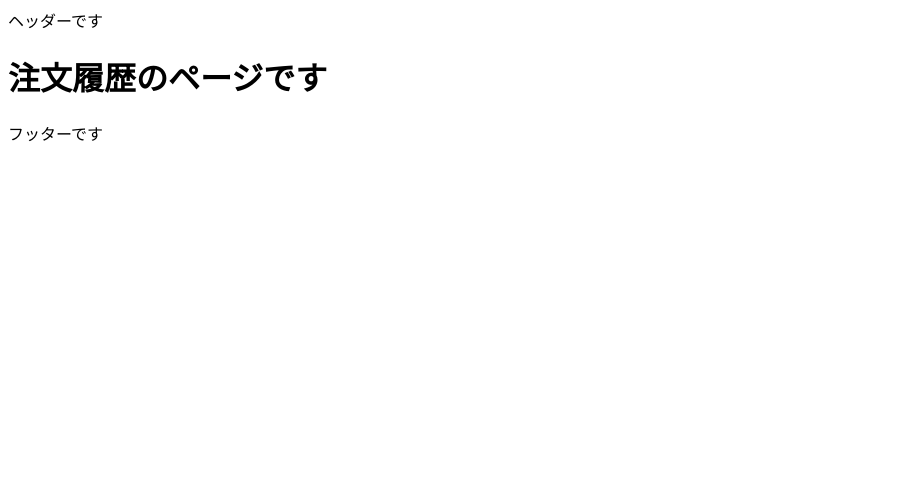
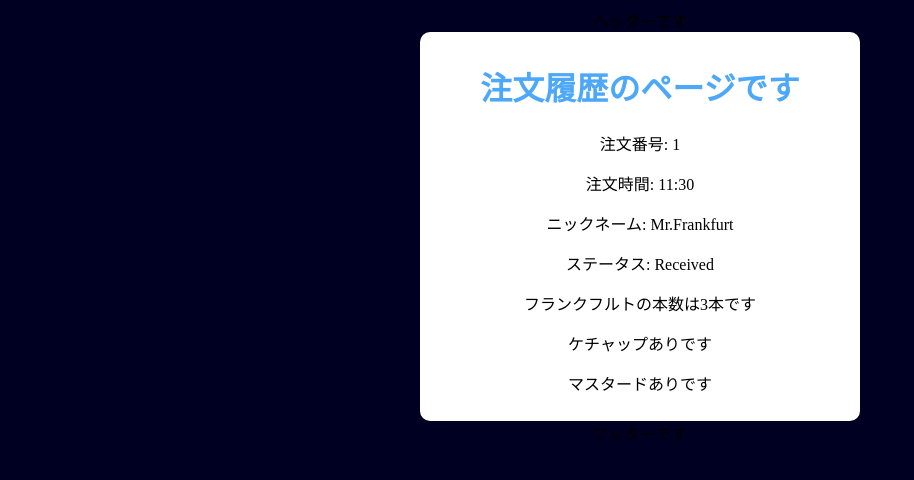
Before and after one commit to oithxs/mobile-order-2024, a Flask app: page /history in a window 1280 px wide. Shown: the top 480 px of the page, without its empty margins (0-914 px from the left). Run offline with Flask 3, Linux system fonts and the light colour scheme.

Commit message:
注文データをhistoryに表示するように変更

```diff
--- a/Flask/app.py
+++ b/Flask/app.py
@@ -1,4 +1,5 @@
 from flask import Flask, render_template, request
+#from flask_sqlalchemy import SQLAlchemy
 
 app = Flask(__name__)
 true = 1
@@ -10,13 +11,11 @@ def home():
 #トップページ
 @app.route('/top')
 def top():
-    order_data = {
-        "count": 3,
-        "ketchup": true,
-        "mustard": true,
-        "time": "11:30"
-    }
-    return render_template("/user/top.html", order_data = order_data)
+    return render_template("/user/top.html")
+
+@app.route('/sgrid')
+def sgrid():
+    return render_template("/user/sgrid.html")
 
 #お客さんが注文するページ
 @app.route('/order')
@@ -34,9 +33,18 @@ def result():
     return render_template("/user/result.html")
 
 #注文履歴のページ
-@app.route('/history')
+@app.route('/history',methods=['GET'])
 def history():
-    return render_template("/user/history.html")
+    history_data = {
+        "number": 1,
+        "time": "11:30",
+        "nickname": "Mr.Frankfurt",
+        "status": "Received",
+        "count": 3,
+        "ketchup": true,
+        "mustard": true
+    }
+    return render_template("/user/history.html", history_data = history_data)
 
 #エラーページ
 @app.route('/error')
--- a/Flask/static/css/user/history.css
+++ b/Flask/static/css/user/history.css
@@ -0,0 +1,35 @@
+@charset "UTF-8";
+
+h1{
+    color: #4ea8f9;
+}
+
+body {
+    text-align: center;
+    background: #000022;
+}
+
+.appframe{
+    background: #ffffff;
+    width: 420px;
+    margin: auto;
+    padding: 10px;
+    border-radius: 10px;
+}
+
+ul{
+    list-style: none;
+    padding: 0;
+}
+li{
+    border-top: solid 1px #b1daff;
+    padding: 2px;
+    cursor: pointer;
+}
+.active{
+    background: #efefff;
+    color: #ff6800;
+}
+li:hover{
+    background: #efefff;
+}
--- a/Flask/templates/user/history.html
+++ b/Flask/templates/user/history.html
@@ -7,7 +7,24 @@
 {% endblock %}
 
 {% block content %}
+<div class="appframe">
     <h1>注文履歴のページです</h1>
+    <p>注文番号: {{history_data.number}}</p>
+    <p>注文時間: {{history_data.time}}</p>
+    <p>ニックネーム: {{history_data.nickname}}</p>
+    <p>ステータス: {{history_data.status}}</p>
+    <p>フランクフルトの本数は{{history_data.count}}本です</p>
+    {% if history_data.ketchup == True %}
+        <p>ケチャップありです</p>
+    {% else %}
+        <p>ケチャップなしです</p>
+    {% endif %}
+    {% if history_data.mustard == True %}
+        <p>マスタードありです</p>
+    {% else %}
+        <p>マスタードなしです</p>
+    {% endif %}
+</div>
 {% endblock %}
 
 {% block javascript %}
```
Also changed, not shown: Flask/templates/user/top.html (+4 -8 lines).
